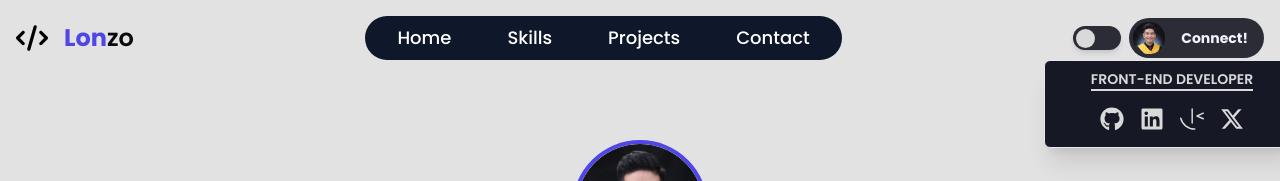
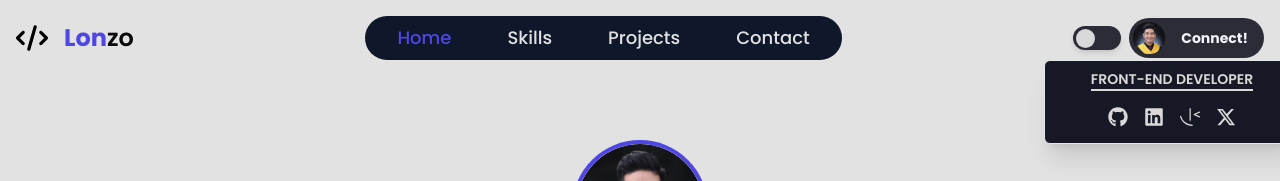
Before and after one commit to jmmaglonzo/Portfolio-React, a React (Vite) app: page / in a window 1280 px wide. Both pictures are taken after a click on the button "Connect!". Shown: the top 181 px of the page. Built offline with nearby package versions, Linux system fonts and the light colour scheme.

Commit message:
refactor navBar code and add links highlight

```diff
--- a/package.json
+++ b/package.json
@@ -10,6 +10,7 @@
     "preview": "vite preview"
   },
   "dependencies": {
+    "clsx": "^2.1.0",
     "framer-motion": "^11.0.8",
     "react": "^18.2.0",
     "react-dom": "^18.2.0",
--- a/src/UI/Links.tsx
+++ b/src/UI/Links.tsx
@@ -1,28 +1,23 @@
 import { FaGithub, FaLinkedin, FaXTwitter } from "react-icons/fa6";
 import { SiFrontendmentor } from "react-icons/si";
+import { socials } from "../data/data";
 
-type LinkProps = {
-  socials: string;
-};
-
-function Links({ socials }: LinkProps) {
+function Links() {
   return (
-    <div className={` gap-4 ${socials}`}>
-      <a href="https://github.com/jmmaglonzo" target="_blank">
-        <FaGithub className="text-2xl" />
-      </a>
-      <a href="https://www.linkedin.com/in/jmmaglonzo/" target="_blank">
-        <FaLinkedin className="text-2xl" />
-      </a>
-      <a
-        href="https://www.frontendmentor.io/profile/jmmaglonzo"
-        target="_blank"
-      >
-        <SiFrontendmentor className="text-2xl" />
-      </a>
-      <a href="https://twitter.com/iocrpyto" target="_blank">
-        <FaXTwitter className="text-2xl" />
-      </a>
+    <div className="flex gap-4">
+      {socials.map((item, index) => (
+        <a
+          href={item.links}
+          key={index}
+          target="_blank"
+          className="text-xl duration-300 lg:hover:scale-150"
+        >
+          {item.iconNames === "FaGitHub" && <FaGithub />}
+          {item.iconNames === "FaLinkedin" && <FaLinkedin />}
+          {item.iconNames === "SiFrontendmentor" && <SiFrontendmentor />}
+          {item.iconNames === "FaXTwitter" && <FaXTwitter />}
+        </a>
+      ))}
     </div>
   );
 }
--- a/src/UI/NavBar.tsx
+++ b/src/UI/NavBar.tsx
@@ -2,6 +2,7 @@ import React, { useEffect, useRef, useState } from "react";
 import profile from "src/assets/profile.webp";
 import { FaCode } from "react-icons/fa6";
 import Links from "./Links";
+import NavLinks from "./NavLinks";
 
 function NavBar() {
   const menuRef = useRef<HTMLDivElement>(null);
@@ -75,13 +76,8 @@ function NavBar() {
           </p>
         </div>
 
-        <ul className="hidden items-center gap-14 rounded-full bg-slate-900 px-8 py-2 text-lg font-medium text-white dark:bg-light dark:font-semibold dark:text-darkFont lg:flex">
-          <li>Home</li>
-          <li>Skills</li>
-          <li>Projects</li>
-          <li>Contact</li>
-        </ul>
-
+        {/* \expiremtn */}
+        {isSmallScreen ? null : <NavLinks />}
         <div className="flex items-center gap-2">
           <label
             htmlFor="check"
@@ -121,18 +117,10 @@ function NavBar() {
           <span className="border-b-2 border-b-lightAccent text-sm font-semibold uppercase dark:border-b-darkFont">
             front-end developer
           </span>
+          {isSmallScreen ? null : <Links />}
+          {/* Mobile links */}
 
-          <Links socials={`hidden lg:flex`} />
-
-          {/* Mobile links */}
-          <ul className="flex flex-col items-center gap-14 text-lg md:pb-4 lg:hidden">
-            <li>Home</li>
-            <li>Skills</li>
-            <li>Projects</li>
-            <li>Contact</li>
-
-            <Links socials={`flex lg:hidden`} />
-          </ul>
+          {isSmallScreen ? <NavLinks menu={menu} setMenu={setMenu} /> : null}
         </div>
       </nav>
     </header>
--- a/src/UI/NavLinks.tsx
+++ b/src/UI/NavLinks.tsx
@@ -1,11 +1,63 @@
+import { useState, useEffect, Dispatch, SetStateAction } from "react";
 import { navLinks } from "../data/data";
+import Links from "./Links";
+type NavLinksProps = {
+  setMenu?: Dispatch<SetStateAction<boolean>>;
+  menu?: boolean;
+};
 
-function NavLinks() {
+function NavLinks({ menu, setMenu }: NavLinksProps) {
+  const [isMobile, setIsMobile] = useState<boolean>(window.innerWidth <= 768);
+  const [scrollTarget, setScrollTarget] = useState<null | string>(null);
+  const [activeLink, setActiveLink] = useState<string>("hero");
+
+  useEffect(() => {
+    if (scrollTarget) {
+      const section = document.getElementById(scrollTarget);
+      if (section) {
+        section.scrollIntoView({ behavior: "smooth" });
+      }
+      setScrollTarget(null);
+    }
+  }, [scrollTarget]);
+
+  const handleClick = (id: string): void => {
+    setScrollTarget(id);
+    setActiveLink(id);
+    setMenu?.(!menu);
+  };
+
+  useEffect(() => {
+    const handleResize = () => {
+      setIsMobile(window.innerWidth <= 768);
+    };
+
+    window.addEventListener("resize", handleResize);
+
+    return () => {
+      window.removeEventListener("resize", handleResize);
+    };
+  }, []);
+
   return (
-    <ul>
+    <ul
+      className={`${isMobile ? "flex flex-col items-center gap-14 text-lg font-semibold md:pb-4 lg:hidden" : "hidden items-center gap-14 rounded-full bg-slate-900 px-8 py-2 text-lg font-medium dark:bg-light dark:font-semibold  lg:flex"}`}
+    >
       {navLinks.map((link, index) => (
-        <li key={index}>{link.link}</li>
+        <li
+          onClick={() => handleClick(link.hash)}
+          key={index}
+          className={` cursor-pointer text-light dark:text-darkFont ${
+            activeLink === link.hash
+              ? " text-lightBlue dark:text-darkRed"
+              : null
+          } `}
+        >
+          {link.link}
+        </li>
       ))}
+
+      {isMobile ? <Links /> : null}
     </ul>
   );
 }
--- a/src/components/About.tsx
+++ b/src/components/About.tsx
@@ -1,9 +1,6 @@
 function About() {
   return (
-    <section
-      className="container mx-auto mt-20 space-y-6 text-center text-darkFont dark:text-light lg:w-3/5 lg:py-20"
-      id="about"
-    >
+    <section className="container mx-auto mt-20 space-y-6 text-center text-darkFont dark:text-light lg:w-3/5 lg:py-20">
       <span className="text-xl font-semibold uppercase text-lightBlue dark:text-darkRed">
         about me
       </span>
--- a/src/components/Hero.tsx
+++ b/src/components/Hero.tsx
@@ -6,7 +6,7 @@ import { MdKeyboardDoubleArrowDown } from "react-icons/md";
 function Hero() {
   return (
     <section
-      className="container mt-36 flex flex-col items-center gap-4 uppercase md:gap-8"
+      className="container mt-36 flex scroll-mt-36 flex-col items-center gap-4 uppercase md:gap-8"
       id="hero"
     >
       <figure>
--- a/src/components/Skills.tsx
+++ b/src/components/Skills.tsx
@@ -3,7 +3,7 @@ import { skillIcons } from "../data/data";
 import Marquee from "react-fast-marquee";
 function Skills() {
   return (
-    <section className="mt-20 text-center" id="skills">
+    <section className="mt-20 text-center " id="skills">
       <span className="text-xl font-semibold uppercase text-lightBlue dark:text-darkRed">
         TECH ARSENAL FOR WEB DEVELOPMENT
       </span>
--- a/src/data/data.ts
+++ b/src/data/data.ts
@@ -55,7 +55,7 @@ export const projects = [
     tech: ["REACT", "TAILWIND-CSS", "TYPESCRIPT"],
     title: "PORTFOLIO",
     github: "https://github.com/jmmaglonzo/Omnifood-Reacts",
-    link: "https://omnifood-react.vercel.app/",
+    link: "https://lonzo-react.vercel.app/",
   },
   {
     id: 7,
@@ -80,7 +80,7 @@ export const projects = [
 export const navLinks = [
   {
     link: "Home",
-    hash: "home",
+    hash: "hero",
   },
   {
     link: "Skills",
@@ -88,10 +88,29 @@ export const navLinks = [
   },
   {
     link: "Projects",
-    hash: "project",
+    hash: "projects",
   },
   {
     link: "Contact",
     hash: "contact",
   },
 ];
+
+export const socials = [
+  {
+    links: "https://github.com/jmmaglonzo",
+    iconNames: "FaGitHub",
+  },
+  {
+    links: "https://www.linkedin.com/in/jmmaglonzo/",
+    iconNames: "FaLinkedin",
+  },
+  {
+    links: "https://www.frontendmentor.io/profile/jmmaglonzo",
+    iconNames: "SiFrontendmentor",
+  },
+  {
+    links: "https://twitter.com/iocrpyto",
+    iconNames: "FaXTwitter",
+  },
+];
```
Also changed, not shown: 1 other file (tests, documents, lock files or other folders).
